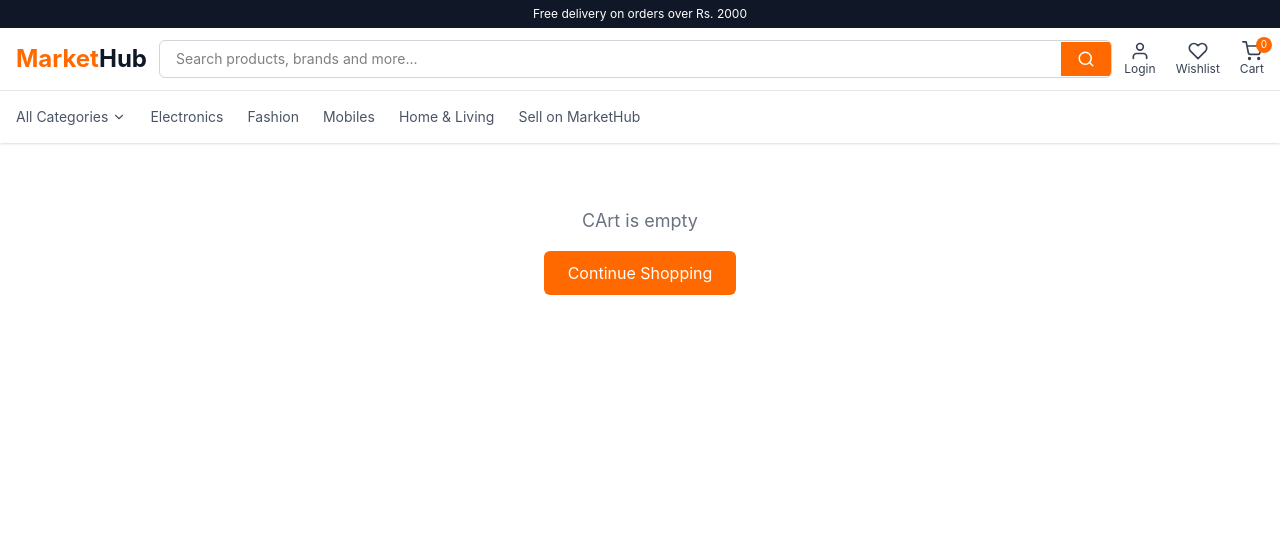
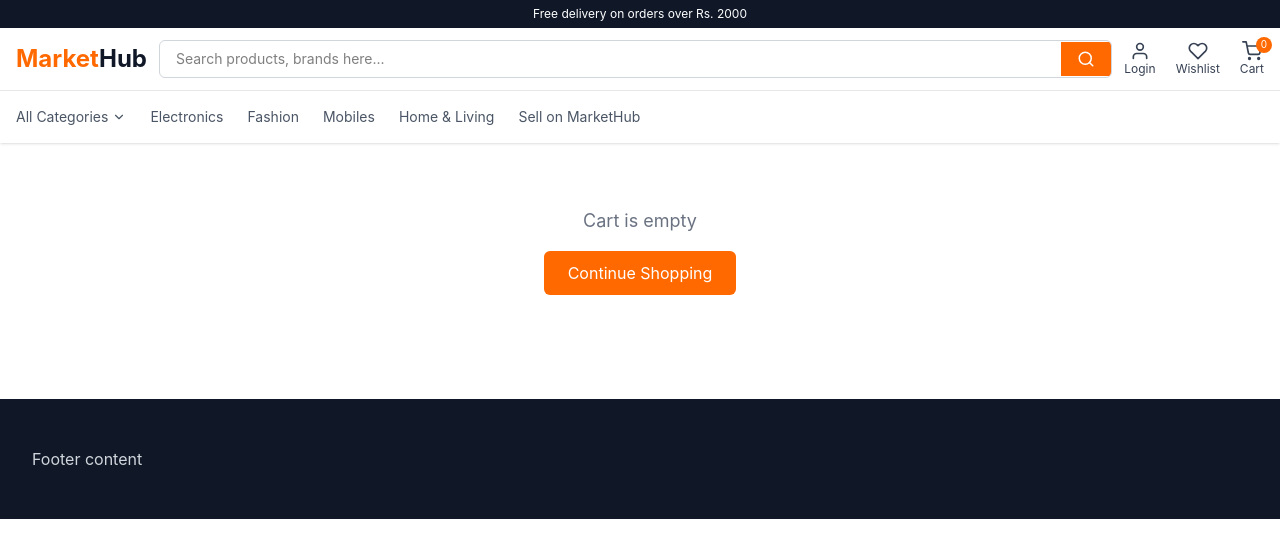
Before and after one commit to muhammadsajjad381/e-commerce, a React (Vite) app in the folder User_side/: page /cart in a window 1280 px wide. Shown: the top 558 px of the page. Built offline with nearby package versions, Linux system fonts and the light colour scheme.

Commit message:
footer begin

```diff
--- a/User_side/src/App.jsx
+++ b/User_side/src/App.jsx
@@ -3,6 +3,8 @@ import Home from './pages/Home'
 import ProductDetail from './pages/ProductDetail'
 import { Routes, Route } from 'react-router-dom'
 import Cart from './pages/Cart'
+
+import Footer from './components/Footer'
 
 function App() {
   return (
@@ -11,8 +13,9 @@ function App() {
        <Routes>
         <Route path="/" element={<Home />} />
         <Route path="/product/:id" element={<ProductDetail />} />
-         <Route path="/cart" element={<Cart />} />
+        <Route path="/cart" element={<Cart />} />
       </Routes>
+      <Footer />
 
 
     </>
--- /dev/null
+++ b/User_side/src/components/Footer.jsx
@@ -0,0 +1,15 @@
+import {Link} from "react-router-dom";
+import { FiFacebook, FiInstagram, FiTwitter, FiYoutube, FiMail,FiPhone,FiMapPin } from "react-icons/fi";
+import React from 'react'
+
+function Footer() {
+  return (
+    <footer className="bg-gray-900 text-gray-300 mt-10 sm-mt-14">
+      <div className="max-w-7xl mx-auto py-12 px-4 sm:px-6 lg:px-8">
+<h1>Footer content</h1>
+      </div>
+    </footer>
+  )
+}
+
+export default Footer
--- a/User_side/src/components/Navbar.jsx
+++ b/User_side/src/components/Navbar.jsx
@@ -32,7 +32,7 @@ function Navbar() {
         <div className="hidden md:flex flex-1 items-center border border-gray-300 rounded-md overflow-hidden">
           <input
             type="text"
-            placeholder="Search products, brands and more..."
+            placeholder="Search products, brands here..."
             className="w-full px-4 py-2 outline-none text-sm"
           />
           <button className="bg-orange-500 text-white px-4 py-2 hover:bg-orange-600 transition">
--- a/User_side/src/pages/Cart.jsx
+++ b/User_side/src/pages/Cart.jsx
@@ -14,7 +14,7 @@ function Cart() {
   if (items.length === 0) {
     return (
       <div className="max-w-7xl mx-auto px-4 py-16 text-center">
-        <p className="text-gray-500 text-base sm:text-lg mb-4">CArt is empty</p>
+        <p className="text-gray-500 text-base sm:text-lg mb-4">Cart is empty</p>
         <Link
           to="/"
           className="inline-block bg-orange-500 text-white px-6 py-2.5 rounded-md text-sm sm:text-base hover:bg-orange-600 transition"
```
